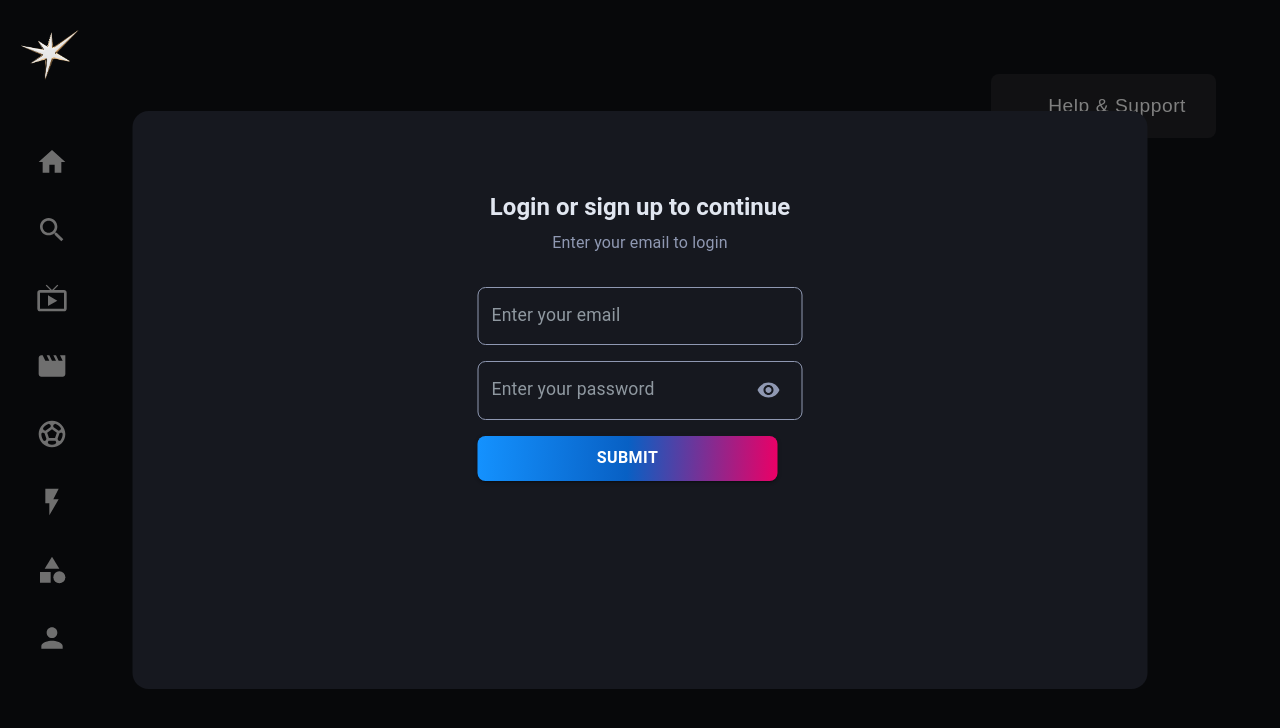
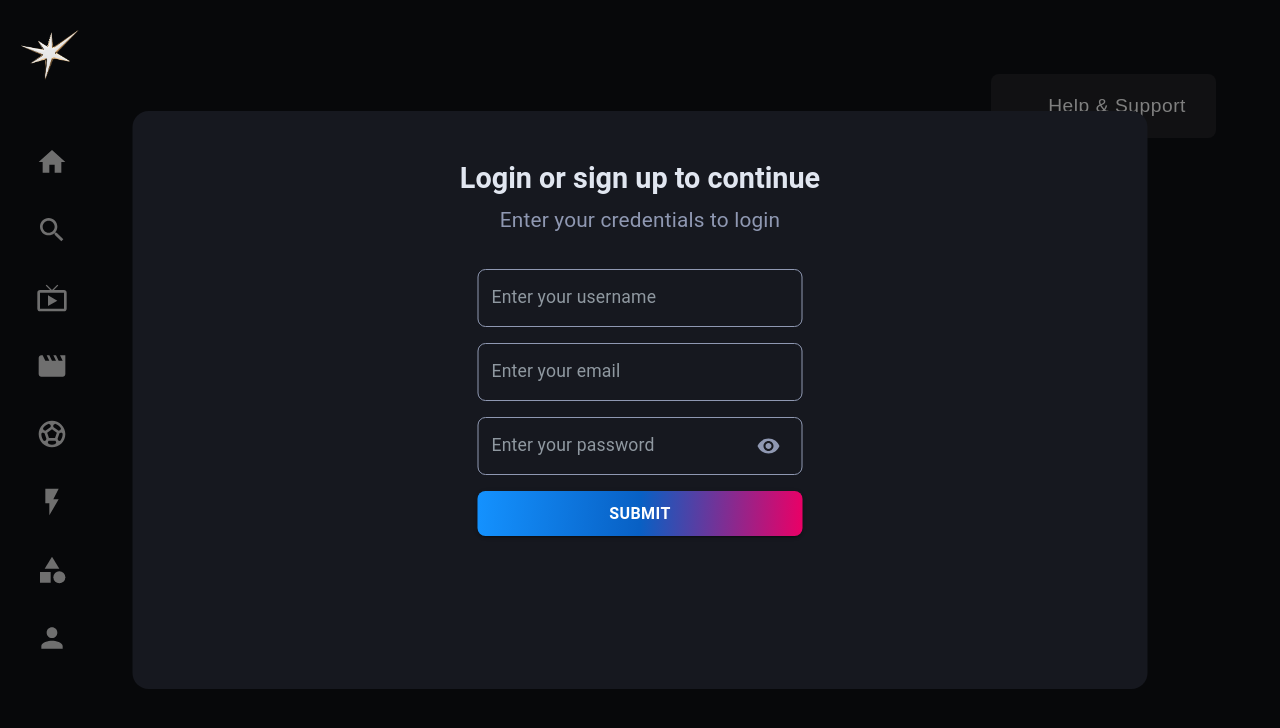
Before and after one commit to GirishAhire/Hotstar-Clone, a React (Vite) app: page /my-space in a window 1280 px wide. Both pictures are taken after a click on the button "Log In". Shown: the top 728 px of the page. Built offline with nearby package versions, Linux system fonts and the light colour scheme; some icons are missing.

Commit message:
LoginSection updated and toast added

```diff
--- a/package.json
+++ b/package.json
@@ -20,6 +20,7 @@
     "react-dom": "^19.1.0",
     "react-router-dom": "^7.6.2",
     "react-slideshow-image": "^4.3.2",
+    "react-toastify": "^11.0.5",
     "styled-components": "^6.1.18"
   },
   "devDependencies": {
--- a/src/App.jsx
+++ b/src/App.jsx
@@ -1,18 +1,56 @@
-import React from 'react';
-import { BrowserRouter as Router, Routes, Route } from 'react-router-dom';
+import React, { useEffect } from 'react';
+
+import { BrowserRouter as Router, Routes, Route, useNavigate, useLocation } from 'react-router-dom';
+
+import { ToastContainer } from 'react-toastify';
+import 'react-toastify/dist/ReactToastify.css';
 
 import Sidebar from './component/Sidebar';
 import MySpace from './pages/MySpace';
 import Home from './pages/Home';
 
-function App() {
+function AppRouterLogic() {
+  const navigate = useNavigate();
+  const location = useLocation();
+
+
+  useEffect(() => {
+    const storedUser = localStorage.getItem('userData');
+
+    if (location.pathname === '/') {
+      if (storedUser) {
+        navigate('/');
+      } else {
+        navigate('/my-space');
+      }
+    }
+  }, [navigate, location.pathname]);
+
   return (
-    <Router>
+    <>
       <Sidebar />
       <Routes>
         <Route path="/" element={<Home />} />
         <Route path="/my-space" element={<MySpace />} />
       </Routes>
+    </>
+  );
+}
+
+function App() {
+  return (
+    <Router>
+      <AppRouterLogic />
+      <ToastContainer position="top-right"
+        autoClose={6000}
+        hideProgressBar={false}
+        newestOnTop={false}
+        closeOnClick
+        rtl={false}
+        pauseOnFocusLoss
+        draggable
+        pauseOnHover
+        theme="dark" />
     </Router>
   );
 }
--- a/src/component/LoginSection.jsx
+++ b/src/component/LoginSection.jsx
@@ -1,4 +1,6 @@
 import React, { useState } from 'react';
+import { useNavigate } from 'react-router-dom';
+
 
 import {
     InputAdornment,
@@ -19,15 +21,22 @@ import {
 
 function LoginSection({ handleClose }) {
 
+    const navigate = useNavigate();
+
     const [showPassword, setShowPassword] = useState(false);
     const handleClickShowPassword = () => setShowPassword((prev) => !prev);
 
     const [userData, setUserData] = useState({
+        username: '',
         email: '',
         password: ''
     });
 
-    const [errors, setErrors] = useState({ email: '', password: '' });
+    const [errors, setErrors] = useState({
+        username: '',
+        email: '',
+        password: ''
+    });
 
     const handleChange = (e) => {
         const { name, value } = e.target;
@@ -42,9 +51,13 @@ function LoginSection({ handleClose }) {
     };
 
     const validateForm = () => {
-
+        let usernameError = '';
         let emailError = '';
         let passwordError = '';
+
+        if (!userData.username.trim()) {
+            usernameError = 'Username is required';
+        }
 
         if (!userData.email) {
             emailError = 'Email is required';
@@ -59,11 +72,12 @@ function LoginSection({ handleClose }) {
         }
 
         setErrors({
+            username: usernameError,
             email: emailError,
             password: passwordError
         });
 
-        return !emailError && !passwordError;
+        return !usernameError && !emailError && !passwordError;
     };
 
     const handleSubmit = (e) => {
@@ -71,14 +85,17 @@ function LoginSection({ handleClose }) {
 
         if (validateForm()) {
             console.log('Form submitted:', userData);
-            // handle login success logic here
+
+            localStorage.setItem('userData', JSON.stringify(userData));
+
+            sessionStorage.setItem('loggedIn', true);
+
+            navigate('/');
         }
     };
 
     return (
-
-        <StyledBox>
-
+        <>
             <StyledCloseIcon onClick={handleClose}>
                 <CloseIcon sx={{ fontSize: '2.5rem' }} />
             </StyledCloseIcon>
@@ -88,12 +105,23 @@ function LoginSection({ handleClose }) {
             </StyledTitle>
 
             <StyledSubtitle variant="body1">
-                Enter your email to login
+                Enter your credentials to login
             </StyledSubtitle>
 
+            <StyledBox>
+
                 <form onSubmit={handleSubmit}>
+                    <Stack direction="column" spacing={2}>
+                        <StyledTextField
+                            name="username"
+                            label="Enter your username"
+                            variant="outlined"
+                            value={userData.username}
+                            onChange={handleChange}
+                            error={!!errors.username}
+                            helperText={errors.username}
+                        />
 
-                <Stack direction="column" spacing={2}>
                         <StyledTextField
                             name="email"
                             label="Enter your email"
@@ -135,6 +163,7 @@ function LoginSection({ handleClose }) {
                     </Stack>
                 </form>
             </StyledBox>
+        </>
     );
 }
 
--- a/src/component/LoginSection.styles.js
+++ b/src/component/LoginSection.styles.js
@@ -8,7 +8,7 @@ export const StyledBox = styled(Box)`
   align-items: center;
   justify-content: flex-start;
   height: 100%;
-  padding-top: 32px; /* theme.spacing(4) = 32px */
+  // padding-top: 35px;
   text-align: center;
   padding-left: 16px;
   padding-right: 16px;
@@ -16,18 +16,22 @@ export const StyledBox = styled(Box)`
 
 export const StyledCloseIcon = styled(IconButton)`
   position: absolute;
-  top: 8px;
-  right: 8px;
+  top: 10px;
+  right: 15px;
   color: #707a94;
 `;
 
 export const StyledTitle = styled(Typography)`
+  text-align: center;
+  font-size: 1.8rem;
   font-weight: 600;
   color: #e1e6f0;
   margin-top: 16px;
 `;
 
 export const StyledSubtitle = styled(Typography)`
+  font-size: 1.3rem;
+  text-align: center;
   color: #8f98b2;
   margin-top: 8px;
   margin-bottom: 32px;
@@ -71,7 +75,7 @@ export const StyledTextField = styled(TextField)`
 
 export const StyledSubmitButton = styled(Button)`
   margin-top: 16px;
-  width: 300px;
+  width: 325px;
   height: 45px;
   font-weight: 600;
   font-size: 1rem;
--- a/src/pages/Home.jsx
+++ b/src/pages/Home.jsx
@@ -1,14 +1,27 @@
-import React from 'react';
+import { useEffect } from 'react';
+import { toast } from 'react-toastify';
 import ImageComponent from '../component/AutoImageSlider';
 
 function Home() {
+
+    useEffect(() => {
+
+        const user = JSON.parse(localStorage.getItem('userData'));
+        const hasLoggedIn = sessionStorage.getItem('loggedIn');
+
+        if (user && hasLoggedIn) {
+            toast.success(`Welcome, ${user.username}!`);
+            sessionStorage.removeItem('loggedIn');
+        }
+    }, []);
+
+
     return (
         <div>
-
             <ImageComponent />
-
         </div>
     );
 }
 
+
 export default Home;
```
Also changed, not shown: 1 other file (tests, documents, lock files or other folders). Lines whose indentation alone changed are shown as unchanged.
